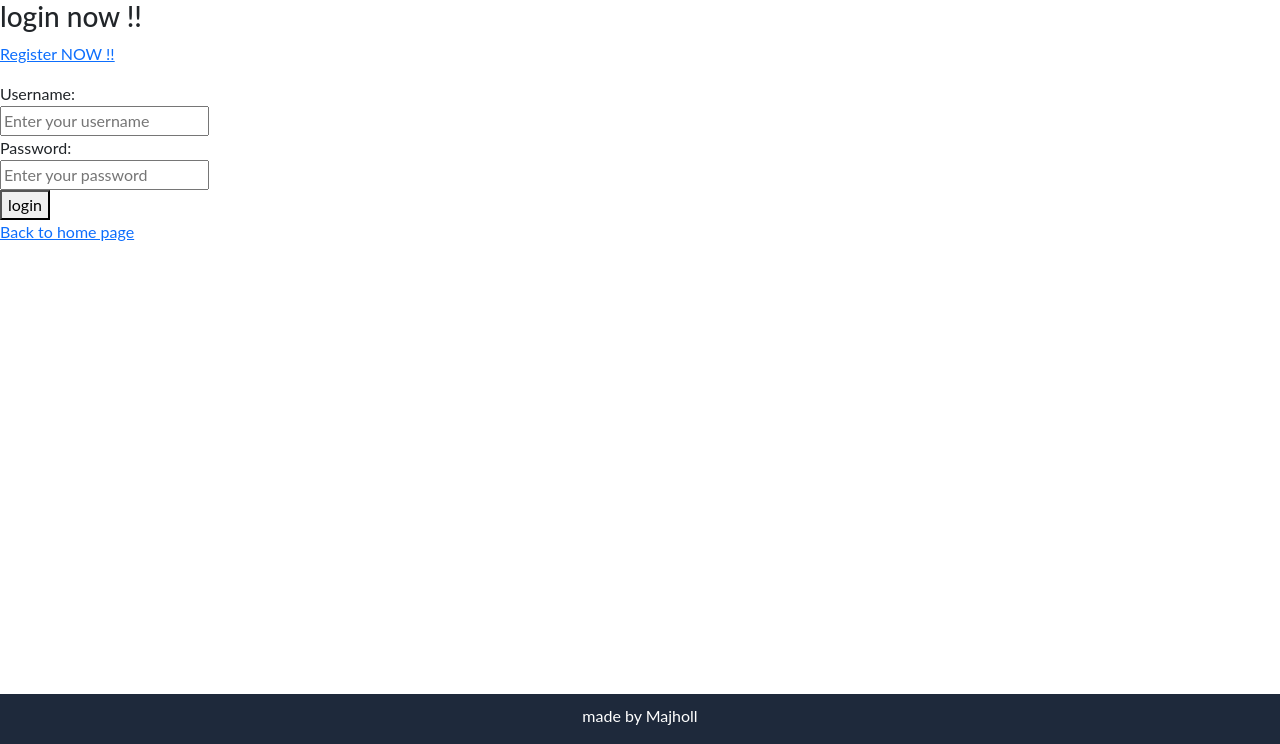
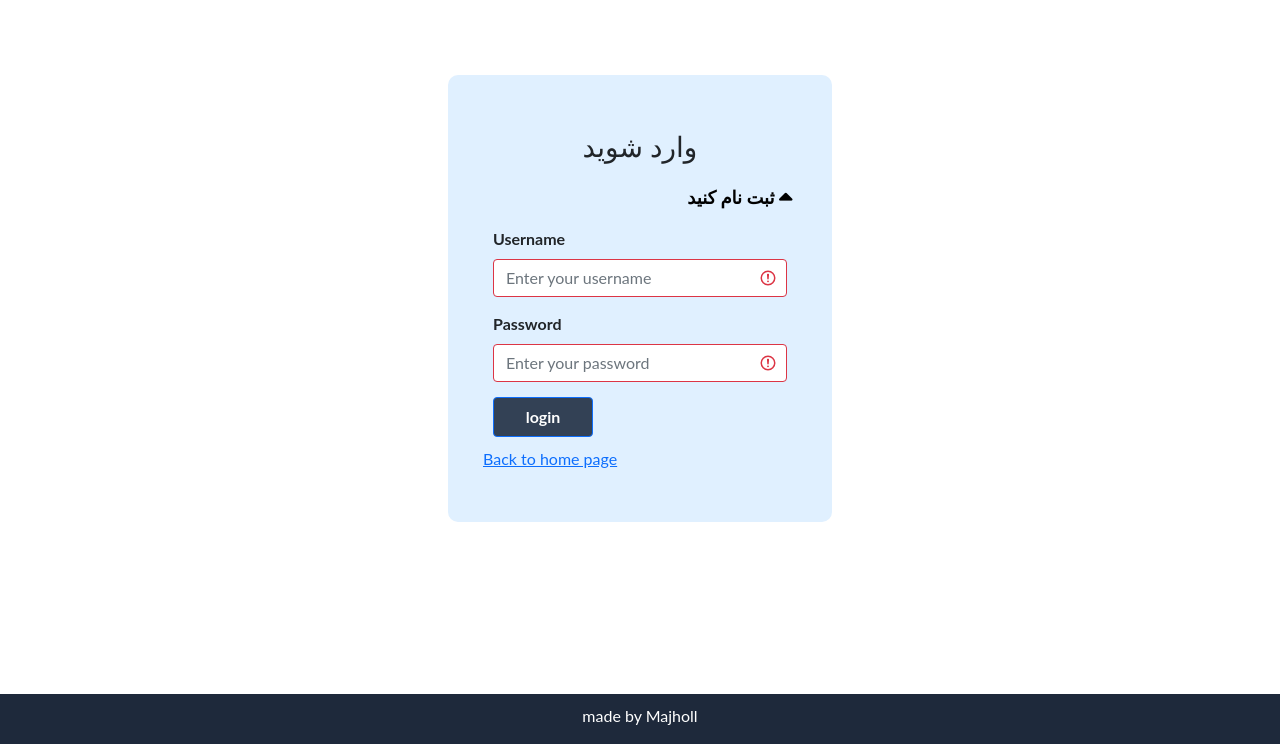
Before and after one commit to Majholl/electra, a Django app: page /authentication/ in a window 1280 px wide. Shown: the part 56-800 px from the top of the page. Run offline with Django 5.2, Linux system fonts and the light colour scheme; some libraries are stand-ins or nearby versions.

Commit message:
improved login page ui

```diff
--- a/template/authentications/login.html
+++ b/template/authentications/login.html
@@ -2,31 +2,166 @@
 
 {% block login_page %}
 
+<div class="login-page">
 
-<h3>login now !!</h3>
+    <div class="login-section">
 
-<p><a href="{% url 'AuthRegister' %}">Register NOW !! </a></p>
+        <h3>وارد شوید</h3>
 
+        <p class="login-section register-page"><a href="{% url 'AuthRegister' %}">ثبت نام کنید<i class="fa-solid fa-caret-up"></i></a></p>
 
-    <form method="post" action="{% url 'loginToSystem' %}">
+            <form class="login-section was-validated form-area" method="post" action="{% url 'loginToSystem' %}">
+                {% csrf_token %}
+                    <div class="from-username">
 
-        {% csrf_token %}
-        <label for="username">Username:</label><br>
-        <input type="text" name="username" placeholder="Enter your username"><br>
-        <label for="password">Password:</label><br>
-        <input type="password" name="password" placeholder="Enter your password" ><br>
-        <button type="submit">login</button><br>
+                        <label for="validationUsername" class="form-label">Username</label>
+                        <input type="text" class="form-control is-invalid" name="username" id="validationServer05" aria-describedby="validationServer05Feedback" required placeholder="Enter your username">
 
-    </form>
+                    </div>
 
-{% if wrong_data %}
-<P> your data is incorrect.</P>
-{% endif %}
+                    <div class="from-password">
 
+                        <label for="validationPassword" class="form-label">Password</label>
+                        <input type="password" class="form-control is-invalid" name="password" id="validationServer05" aria-describedby="validationServer05Feedback" required placeholder="Enter your password">
 
-<p><a href="{% url 'HomePage' %}">Back to home page</a></p>
+                    </div>
+
+                    <button class="btn btn-primary" type="submit">login</button><br>
+            </form>
+
+        <p class="login-section back-url"><a href="{% url 'HomePage' %}">Back to home page</a></p>
+    </div>
+
+    <div class="success-msg">
+
+        {% if messages %}
+        <div class="alert alert-danger d-flex align-items-center fade-in" role="alert">
+            {% for msg in messages %}
+            <div>
+                {{ msg }}
+            </div>
+            {% endfor %}
+            <i class="fa-solid fa-comment"></i>
+
+        </div>
+        {% endif %}
+
+    </div>
 
 
 
 
+</div>
+
+
+
+
+
+
+<style>
+
+.login-page {
+    display: flex;
+    flex-direction: column-reverse;
+    align-items: center;
+    width: 100%;
+    margin: 50px 0px 0px 0px;
+}
+
+div.login-section {
+    width: 30%;
+    margin: 25px 0px 25px;
+
+    background: rgb(224, 240, 255);
+    padding: 35px;
+    border-radius: 10px;
+
+}
+
+.login-page h3 {
+    text-align: center;
+    margin: 10px;
+    padding: 10px;
+}
+
+
+
+.register-page{
+    text-align: end;
+    font-size: 18px;
+}
+
+.register-page a {
+    text-decoration: none;
+    font-weight: 800;
+    color: black;
+
+}
+
+
+.register-page:hover a{
+    color: #1E293B;
+    text-decoration: underline;
+}
+
+.form-area {
+    margin: 0px 10px 10px 10px;
+    font-weight: 700;
+
+}
+
+.from-password {
+    margin: 0px 0px 15px 0px;}
+
+
+
+.from-username {
+    margin: 0px 0px 15px 0px;}
+
+
+
+.login-section button {
+    width: 100px;
+    height: 40px;
+    font-weight: bold;
+    background: #334155;
+}
+
+
+
+.success-msg {
+    font-weight: bold;
+    width: 20%;
+    margin: auto;
+
+}
+
+.alert {
+    justify-content: center;
+    width: 250px;
+}
+
+
+
+</style>
+
+
+
+
+
+
+
+<script>
+
+setTimeout(function() {
+    var q_alert = document.querySelectorAll('.alert');
+    q_alert.forEach( function(alert) {
+            alert.classList.remove('show');
+            alert.classList.add('fade');
+            setTimeout(() => { alert.remove(), 500});})
+    }, 3000)
+
+
+</script>
+
 {% endblock %}
```
